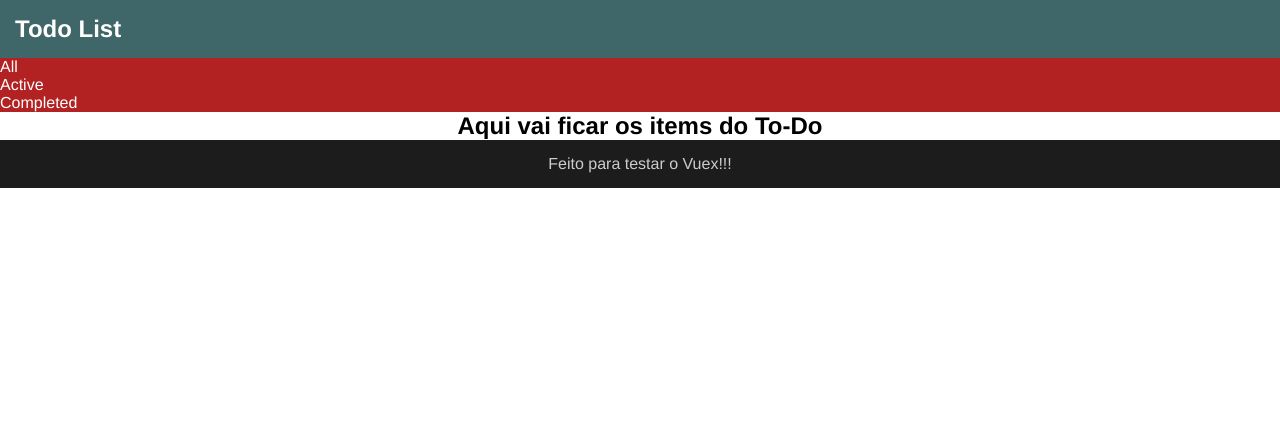
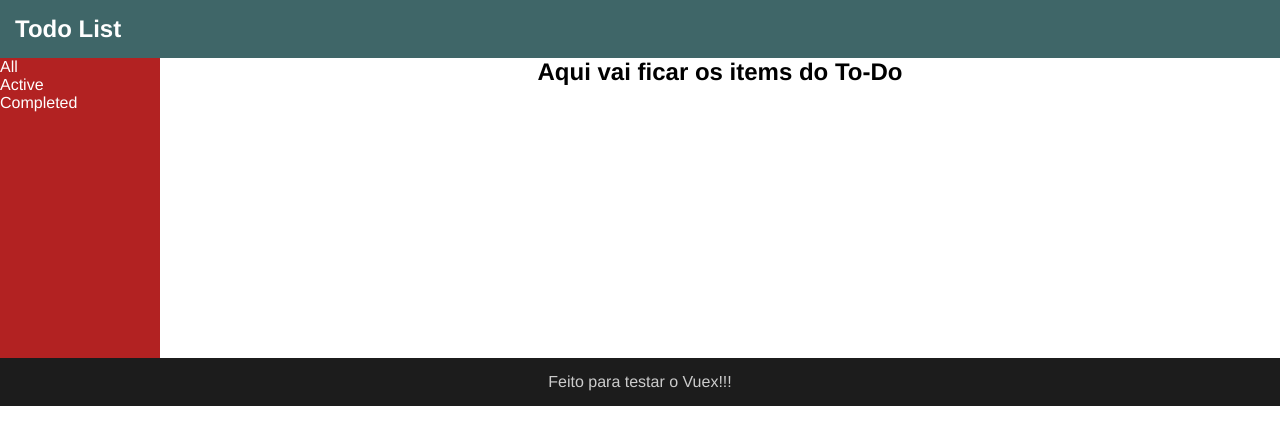
Before and after one commit to candido-luiz/Vue-, a Vue app: page / in a window 1280 px wide. Shown: the top 444 px of the page. Built offline with nearby package versions, Linux system fonts and the light colour scheme.

Commit message:
style-sheet: Adiciona um Grid para separar Sidebar e TodoItems

```diff
--- a/src/App.vue
+++ b/src/App.vue
@@ -34,7 +34,14 @@ export default {
   padding: 0;
   box-sizing: border-box;
 }
+
 #app {
   font-family: Avenir, Helvetica, Arial, sans-serif;
 }
+
+.main{
+  display: grid;
+  grid-template-columns: 1fr 7fr;
+  grid-template-rows: 300px;
+}
 </style>
--- a/src/components/SideBar.vue
+++ b/src/components/SideBar.vue
@@ -1,11 +1,9 @@
 <template>
-    <div>
-        <aside class="sideBar">
-            <div class="">All</div>
-            <div>Active</div>
-            <div>Completed</div>
-        </aside>
-    </div>
+    <aside class="sideBar">
+        <div class="">All</div>
+        <div>Active</div>
+        <div>Completed</div>
+    </aside>
 </template>
 
 <script>
```
